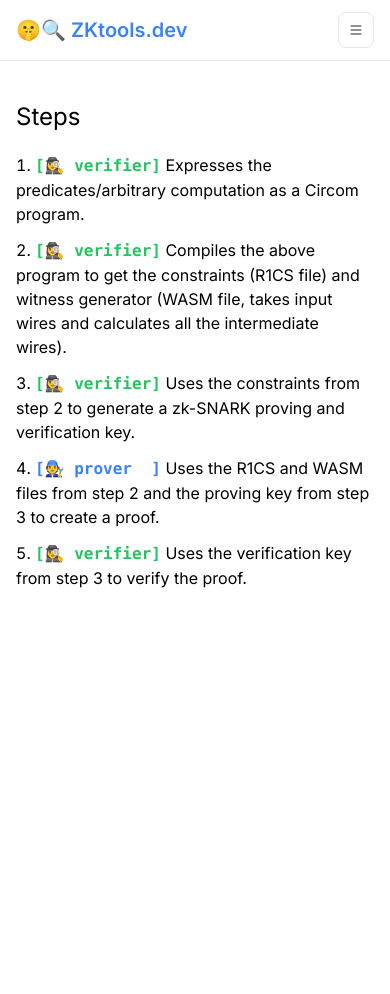
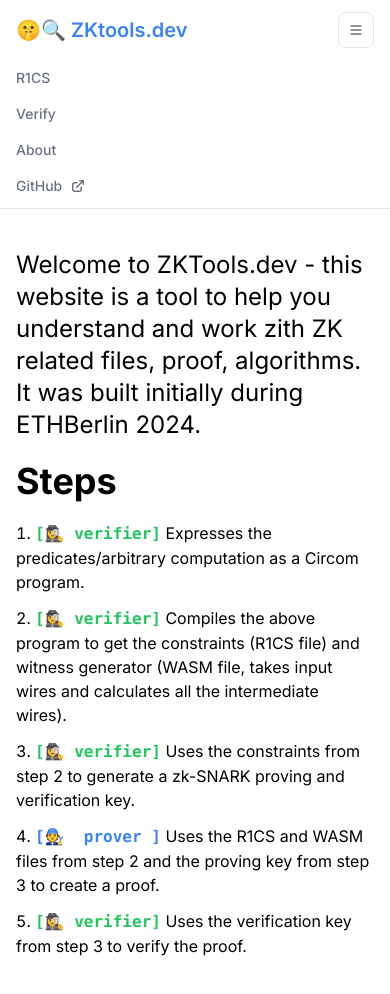
Before and after one commit to Hugoo/zktools.dev, a Next.js app: page / in a window 390 px wide. Both pictures are taken after a click on the button "Toggle navigation". Shown: the top 994 px of the page. Before the commit the page ends 905 px from the top, so only its background shows below. Built offline with nearby package versions, Linux system fonts and the light colour scheme.

Commit message:
Fix menu for mobile

```diff
--- a/src/app/page.tsx
+++ b/src/app/page.tsx
@@ -1,7 +1,12 @@
 export default function Home() {
   return (
     <div>
-      <h1 className="mb-5">Steps</h1>
+      <p className="text-2xl mb-5">
+        Welcome to ZKTools.dev - this website is a tool to help you understand
+        and work zith ZK related files, proof, algorithms. It was built
+        initially during ETHBerlin 2024.
+      </p>
+      <h1 className="font-bold text-4xl mb-5">Steps</h1>
       <ol className="list-inside list-decimal">
         <li className="mb-3">
           <strong className="text-green-500">
@@ -26,7 +31,7 @@
         </li>
         <li className="mb-3">
           <strong className="text-blue-500">
-            <code>[🧑‍🔧 prover ‎ ]</code>
+            <code>[🧑‍🔧 ‎ prover ‎]</code>
           </strong>{" "}
           Uses the R1CS and WASM files from step 2 and the proving key from step
           3 to create a proof.
--- a/src/components/NavBar/NavBar.tsx
+++ b/src/components/NavBar/NavBar.tsx
@@ -1,6 +1,11 @@
+"use client";
+
 import Link from "next/link";
+import { useState } from "react";
 
 const NavBar: React.FC = () => {
+  const [isCollapsed, setIsCollapsed] = useState(true);
+
   return (
     <header className="flex flex-wrap sm:justify-start sm:flex-nowrap z-50 w-full bg-white border-b border-gray-200 text-sm py-3 sm:py-0">
       <nav
@@ -22,6 +27,7 @@
               data-hs-collapse="#navbar-collapse-with-animation"
               aria-controls="navbar-collapse-with-animation"
               aria-label="Toggle navigation"
+              onClick={() => setIsCollapsed(!isCollapsed)}
             >
               <svg
                 className="hs-collapse-open:hidden size-4"
@@ -49,7 +55,9 @@
         </div>
         <div
           id="navbar-collapse-with-animation"
-          className="hs-collapse hidden overflow-hidden transition-all duration-300 basis-full grow sm:block"
+          className={`${
+            isCollapsed ? "hidden" : ""
+          } hs-collapse overflow-hidden transition-all duration-300 basis-full grow sm:block`}
         >
           <div className="flex flex-col gap-y-4 gap-x-0 mt-5 sm:flex-row sm:items-center sm:justify-end sm:gap-y-0 sm:gap-x-7 sm:mt-0 sm:ps-7">
             <Link
```
